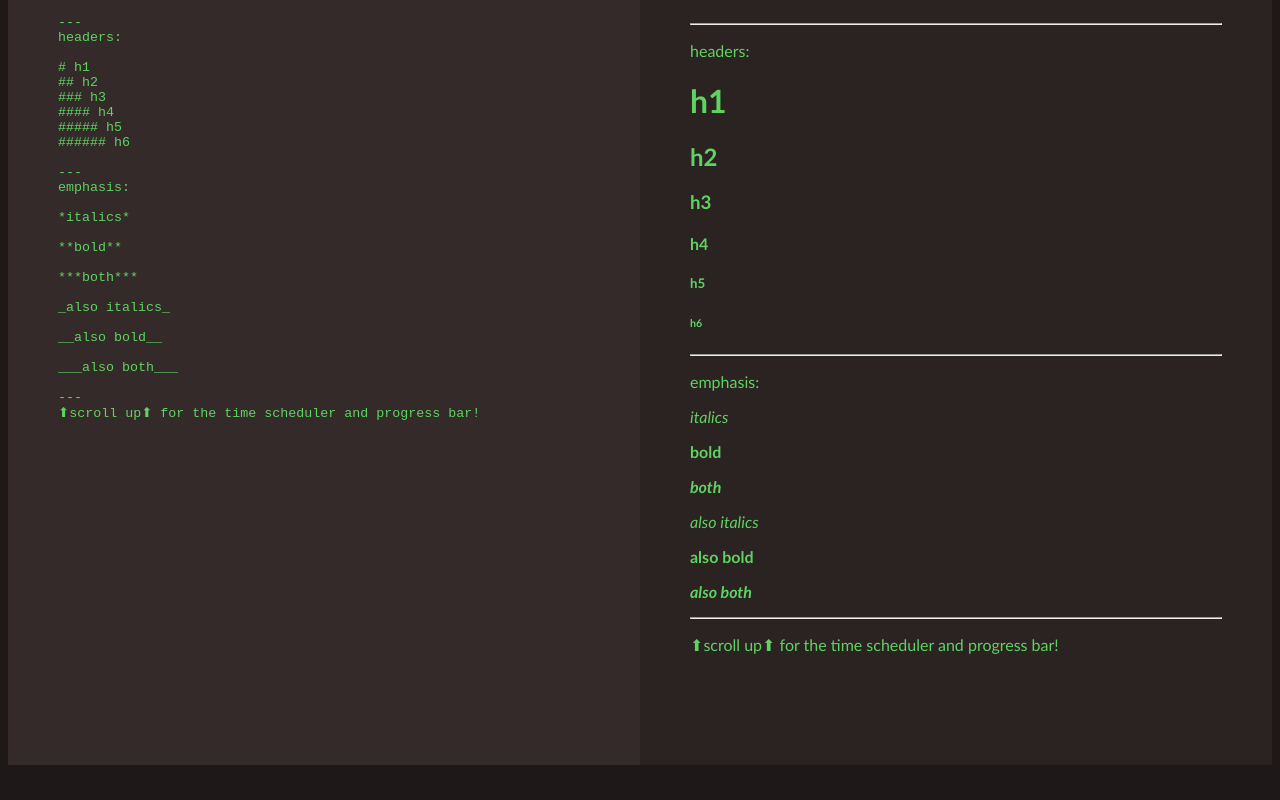
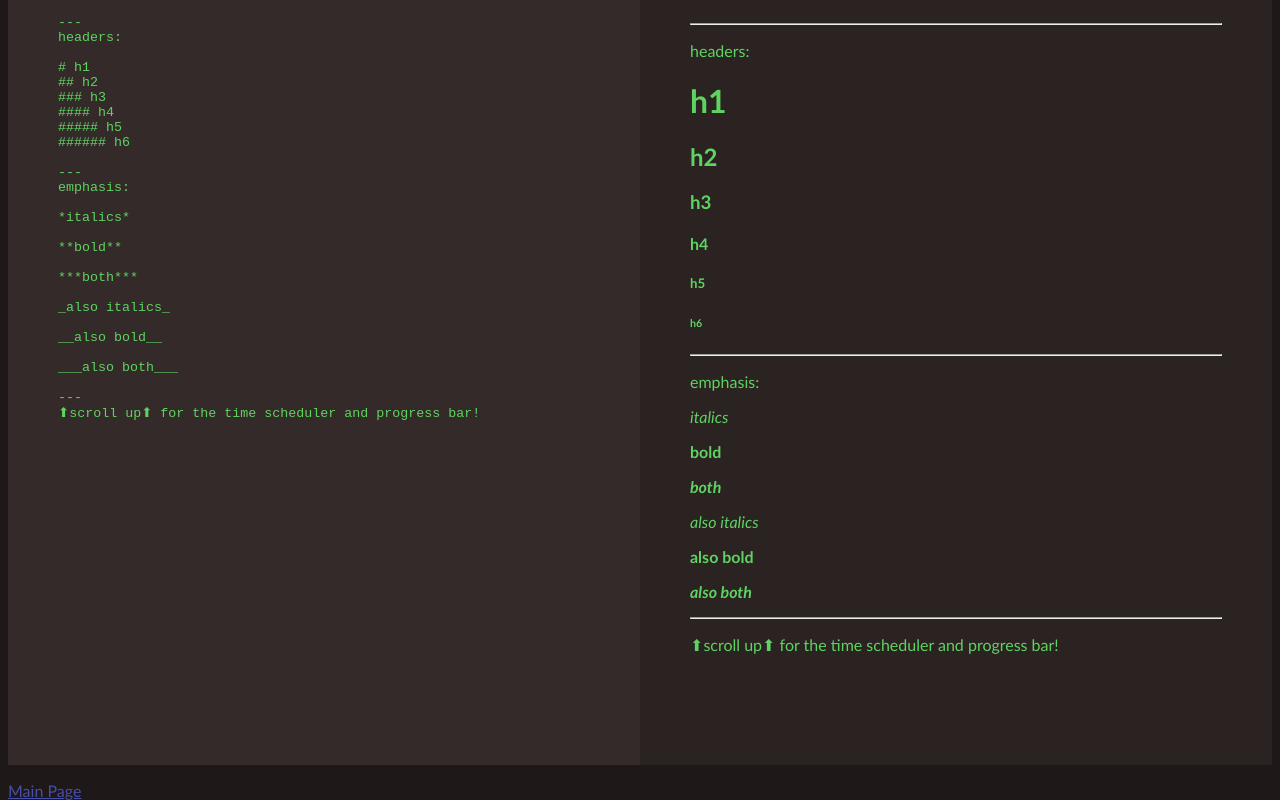
Before and after one commit to trolman23/Chronology, a website: page index.html in a window 1280 px wide. Shown: the part 1097-1897 px from the top of the page. Before the commit the page ends 1862 px from the top, so only its background shows below. Drawn offline with Linux system fonts and the light colour scheme.

Commit message:
Update index.html

```diff
--- a/index.html
+++ b/index.html
@@ -71,4 +71,5 @@ ___also both___
         <script src="showdown.js"></script>
         <script src="main.js"></script>
     </body>
+    <p><a class = "button" target = "_blank" href = "https://bobobese.github.io/page/" style="color:#474eac">Main Page</a></p>
 </html>
```
